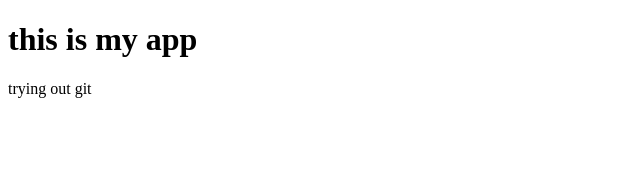
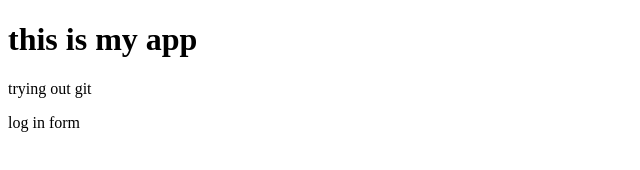
Before and after one commit to Favourokerri/myapp, a plain HTML site: page index.html in a window 1280 px wide. Shown: the full height of the page, 0-640 px from the left. Drawn offline with Linux system fonts and the light colour scheme.

Commit message:
login form

```diff
--- a/index.html
+++ b/index.html
@@ -8,5 +8,6 @@
 <body>
     <h1> this is my app</h1>
     <p> trying out git </p>
+    <p>log in form</p>
 </body>
 </html>
```
Also changed, not shown: login.html (added, +1 -0 lines).
